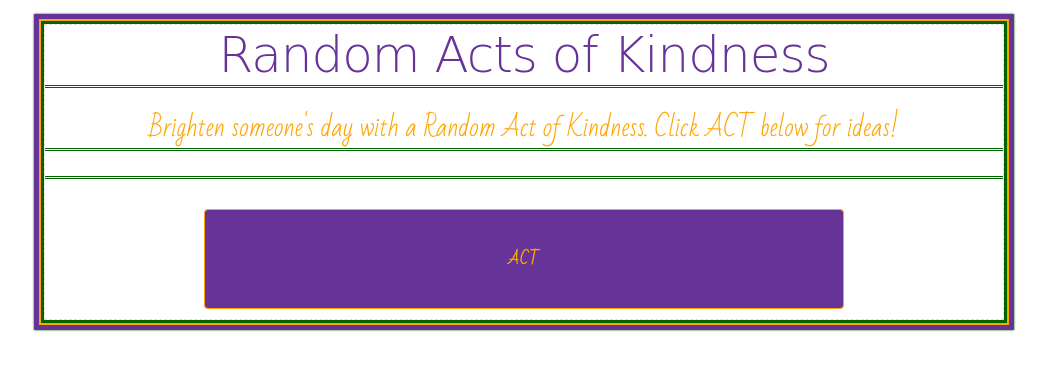
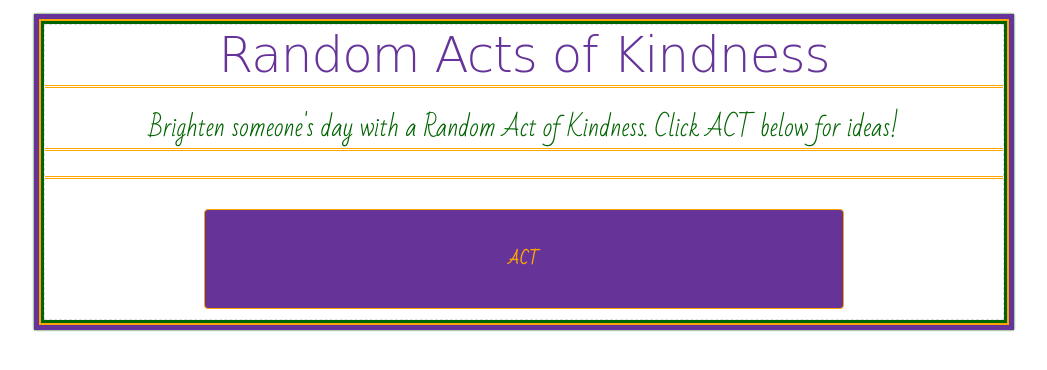
Before and after one commit to ZoeIML/kindess-generator, a plain HTML site: page index.html in a window 1280 px wide. Shown: the whole page, without its empty margins (116-1163 px from the left). Drawn offline with nearby package versions, Linux system fonts and the light colour scheme; a web font is replaced by a local one.

Commit message:
color changes

```diff
--- a/styles/main.css
+++ b/styles/main.css
@@ -20,16 +20,16 @@ h1 {
     font-weight: bold;
     font-size: 100px;
     border-bottom: double;
-    border-color: darkgreen;
+    border-color: orange;
     text-align: center;
 }
 
 p {
     font-family: 'Bad Script', cursive;
-    color: orange;
+    color: darkgreen;
     font-size: 25px;
     border-bottom: double;
-    border-color: darkgreen;
+    border-color: orange;
     text-align: center;
 }
 
@@ -38,13 +38,13 @@ p {
     font-size: 25px;
     margin-bottom: 30px;
     text-align: center;
-    color: orange;
+    color: rebeccapurple;
 
 }
 
 .para {
     border-bottom: double;
-    border-color: darkgreen;
+    border-color: orange;
 }
 
 #clickMe {
```
Also changed, not shown: 1 other file.
